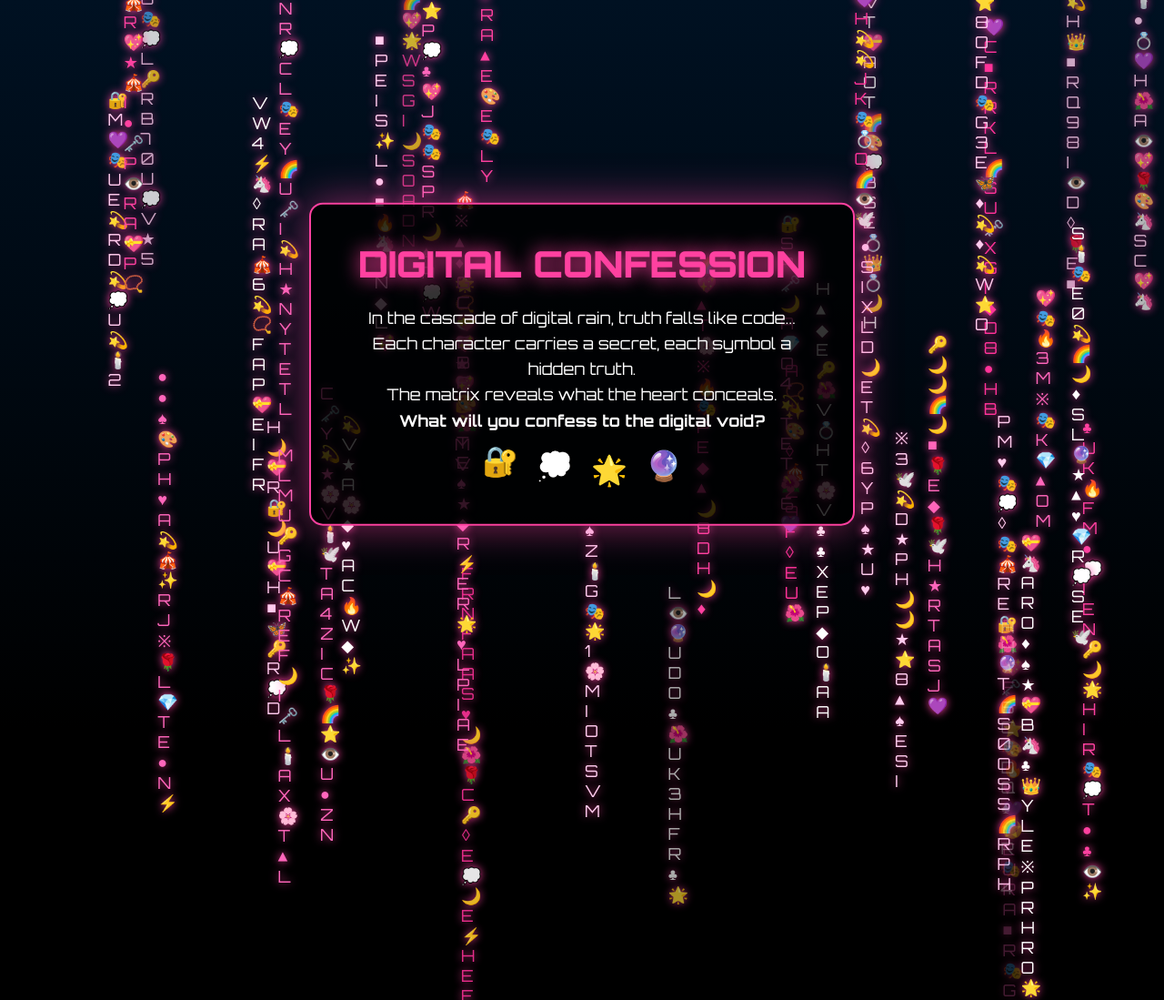
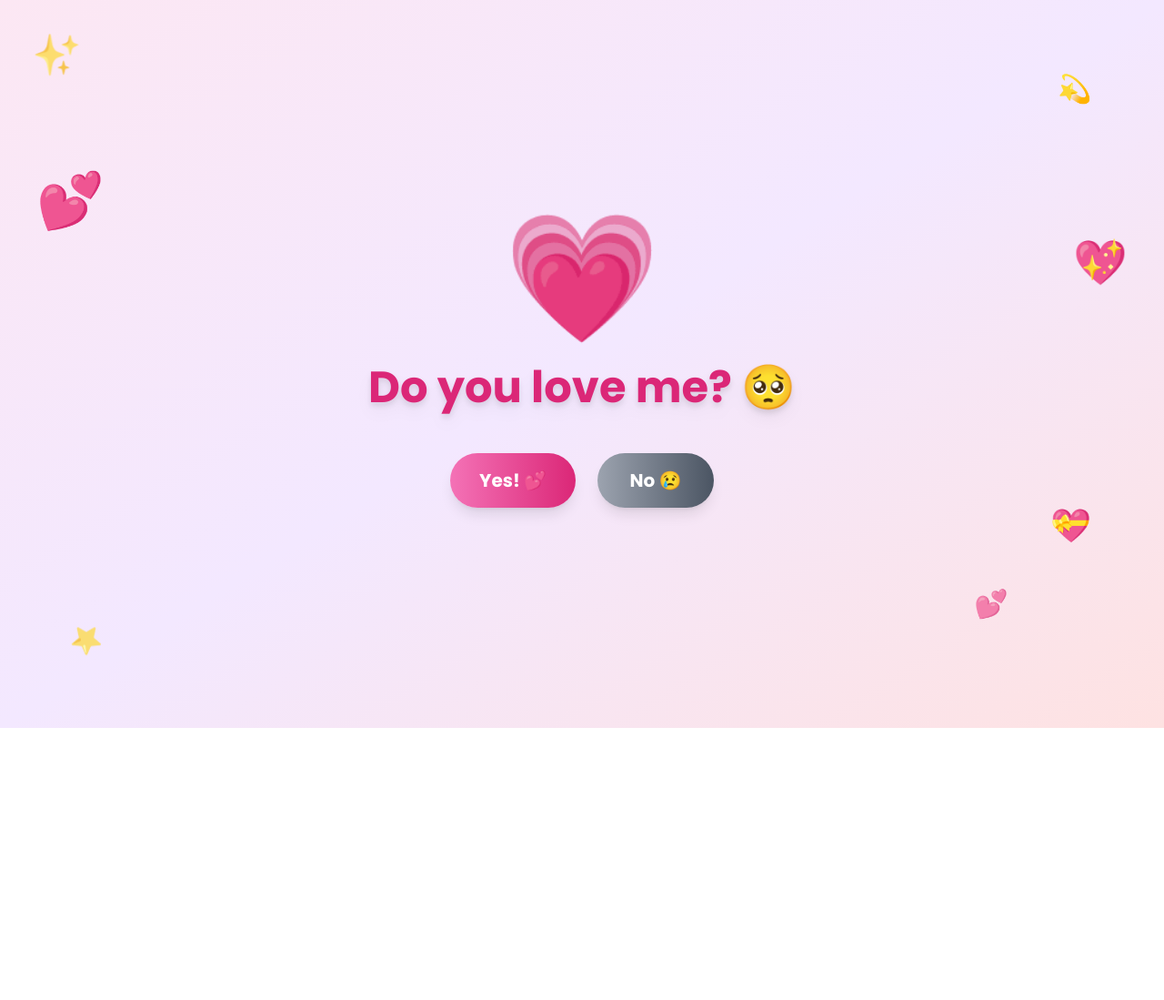
Before and after one commit to setecsnfive/my-website, a plain HTML site: page index.html in a window 1280 px wide. Shown: the top 1099 px of the page at 91% size. After the commit the page ends 800 px from the top, so only its background shows below. Drawn offline with nearby package versions, Linux system fonts and the light colour scheme.

Commit message:
Update index.html

```diff
--- a/index.html
+++ b/index.html
@@ -3,280 +3,224 @@
 <head>
     <meta charset="UTF-8">
     <meta name="viewport" content="width=device-width, initial-scale=1.0">
-    <title>Digital Confession Rain</title>
+    <title>Do You Love Me?</title>
+    <script src="https://cdn.tailwindcss.com"></script>
     <style>
-        @import url('https://fonts.googleapis.com/css2?family=Orbitron:wght@400;700;900&display=swap');
-
-        * {
-            margin: 0;
-            padding: 0;
-            box-sizing: border-box;
+        @import url('https://fonts.googleapis.com/css2?family=Poppins:wght@300;400;500;600;700&display=swap');
+        body {
+            font-family: 'Poppins', sans-serif;
         }
-
-        body {
-            background: #000;
-            overflow: hidden;
-            font-family: 'Orbitron', monospace;
-            height: 100vh;
+        .heart-beat {
+            animation: heartbeat 1.5s ease-in-out infinite;
         }
-
-        .rain-container {
-            position: relative;
-            width: 100%;
-            height: 100vh;
-            background: linear-gradient(180deg, #001122 0%, #000000 100%);
+        @keyframes heartbeat {
+            0%, 100% { transform: scale(1); }
+            50% { transform: scale(1.1); }
         }
-
-        .rain-column {
+        .floating {
+            animation: float 3s ease-in-out infinite;
+        }
+        @keyframes float {
+            0%, 100% { transform: translateY(0px); }
+            50% { transform: translateY(-10px); }
+        }
+        .sparkle {
+            animation: sparkle 2s linear infinite;
+        }
+        @keyframes sparkle {
+            0%, 100% { opacity: 1; transform: rotate(0deg) scale(1); }
+            50% { opacity: 0.7; transform: rotate(180deg) scale(1.2); }
+        }
+        .love-message {
+            animation: fadeInScale 0.8s ease-out;
+        }
+        @keyframes fadeInScale {
+            0% { opacity: 0; transform: scale(0.5); }
+            100% { opacity: 1; transform: scale(1); }
+        }
+        .no-button {
+            transition: all 0.3s ease;
             position: absolute;
-            top: -100px;
-            font-size: 18px;
-            font-weight: 400;
-            color: #ff41a0;
-            text-shadow: 0 0 10px #ff41a0;
-            animation: fall linear infinite;
-            white-space: nowrap;
-            opacity: 0.8;
         }
-
-        .confession-text {
-            position: absolute;
-            top: 50%;
-            left: 50%;
-            transform: translate(-50%, -50%);
-            text-align: center;
-            z-index: 100;
-            background: rgba(0, 0, 0, 0.8);
-            padding: 40px;
-            border-radius: 15px;
-            border: 2px solid #ff41a0;
-            box-shadow: 0 0 30px rgba(255, 65, 160, 0.3);
-            max-width: 600px;
-            animation: pulse 3s ease-in-out infinite;
+        .hearts-rain {
+            position: fixed;
+            pointer-events: none;
+            animation: fall 3s linear infinite;
         }
-
-        .confession-title {
-            color: #ff41a0;
-            font-size: 2.5rem;
-            font-weight: 900;
-            margin-bottom: 20px;
-            text-shadow: 0 0 20px #ff41a0;
-        }
-
-        .confession-content {
-            color: #ffffff;
-            font-size: 1.1rem;
-            line-height: 1.6;
-            margin-bottom: 20px;
-        }
-
-        .confession-symbols {
-            display: flex;
-            justify-content: center;
-            gap: 20px;
-            margin-top: 20px;
-        }
-
-        .symbol {
-            font-size: 2rem;
-            animation: float 2s ease-in-out infinite;
-        }
-
-        .symbol:nth-child(1) { animation-delay: 0s; }
-        .symbol:nth-child(2) { animation-delay: 0.5s; }
-        .symbol:nth-child(3) { animation-delay: 1s; }
-        .symbol:nth-child(4) { animation-delay: 1.5s; }
-
         @keyframes fall {
-            0% {
-                transform: translateY(-100px);
-                opacity: 1;
-            }
-            90% {
-                opacity: 1;
-            }
-            100% {
-                transform: translateY(100vh);
-                opacity: 0;
-            }
-        }
-
-        @keyframes pulse {
-            0%, 100% {
-                box-shadow: 0 0 30px rgba(255, 65, 160, 0.3);
-            }
-            50% {
-                box-shadow: 0 0 50px rgba(255, 65, 160, 0.6);
-            }
-        }
-
-        @keyframes float {
-            0%, 100% {
-                transform: translateY(0px);
-            }
-            50% {
-                transform: translateY(-10px);
-            }
-        }
-
-        .glitch {
-            animation: glitch 0.3s ease-in-out infinite;
-        }
-
-        @keyframes glitch {
-            0% { transform: translate(0); }
-            20% { transform: translate(-2px, 2px); }
-            40% { transform: translate(-2px, -2px); }
-            60% { transform: translate(2px, 2px); }
-            80% { transform: translate(2px, -2px); }
-            100% { transform: translate(0); }
-        }
-
-        @media (max-width: 768px) {
-            .confession-text {
-                padding: 20px;
-                margin: 20px;
-            }
-
-            .confession-title {
-                font-size: 2rem;
-            }
-
-            .confession-content {
-                font-size: 1rem;
-            }
-
-            .rain-column {
-                font-size: 14px;
-            }
+            0% { transform: translateY(-100vh) rotate(0deg); opacity: 1; }
+            100% { transform: translateY(100vh) rotate(360deg); opacity: 0; }
         }
     </style>
 </head>
-<body>
-    <div class="rain-container" id="rainContainer">
-        <div class="confession-text">
-            <h1 class="confession-title">DIGITAL CONFESSION</h1>
-            <div class="confession-content">
-                In the cascade of digital rain, truth falls like code...<br>
-                Each character carries a secret, each symbol a hidden truth.<br>
-                The matrix reveals what the heart conceals.<br>
-                <strong>What will you confess to the digital void?</strong>
-            </div>
-            <div class="confession-symbols">
-                <span class="symbol">🔐</span>
-                <span class="symbol">💭</span>
-                <span class="symbol">🌟</span>
-                <span class="symbol">🔮</span>
+<body class="bg-gradient-to-br from-pink-100 via-purple-100 to-red-100 min-h-screen flex items-center justify-center overflow-hidden">
+    <!-- Floating decorative elements -->
+    <div class="sparkle text-4xl fixed top-10 left-10">✨</div>
+    <div class="sparkle text-3xl fixed top-20 right-20" style="animation-delay: 1s;">💫</div>
+    <div class="sparkle text-2xl fixed bottom-20 left-20" style="animation-delay: 2s;">⭐</div>
+    <div class="floating text-6xl fixed top-1/4 left-10" style="animation-delay: 0.5s;">💕</div>
+    <div class="floating text-5xl fixed top-1/3 right-10" style="animation-delay: 1.5s;">💖</div>
+    <div class="floating text-4xl fixed bottom-1/4 right-20" style="animation-delay: 2.5s;">💝</div>
+
+    <!-- Main content container -->
+    <div class="text-center relative z-10" id="main-content">
+        <!-- Cute animated heart GIF (using CSS animation) -->
+        <div class="mb-8">
+            <div class="heart-beat text-9xl">💗</div>
+        </div>
+
+        <!-- Question -->
+        <h1 class="text-4xl md:text-5xl font-bold text-pink-600 mb-12 drop-shadow-lg">
+            Do you love me? 🥺
+        </h1>
+
+        <!-- Buttons container -->
+        <div class="flex flex-col sm:flex-row gap-6 justify-center items-center relative" id="buttons-container">
+            <!-- Yes button -->
+            <button id="yes-button" class="bg-gradient-to-r from-pink-400 to-pink-600 hover:from-pink-500 hover:to-pink-700 text-white font-bold py-4 px-8 rounded-full text-xl shadow-lg transform hover:scale-105 transition-all duration-300 min-w-32 relative z-20">
+                Yes! 💕
+            </button>
+
+            <!-- No button (will move around) -->
+            <button id="no-button" class="no-button bg-gradient-to-r from-gray-400 to-gray-600 hover:from-gray-500 hover:to-gray-700 text-white font-bold py-4 px-8 rounded-full text-xl shadow-lg min-w-32 relative z-10">
+                No 😢
+            </button>
+        </div>
+
+        <!-- Love message (hidden initially) -->
+        <div id="love-message" class="hidden mt-12">
+            <div class="love-message bg-white bg-opacity-90 rounded-3xl p-8 shadow-2xl border-4 border-pink-300">
+                <div class="text-6xl mb-4">💖</div>
+                <h2 class="text-3xl md:text-4xl font-bold text-pink-600 mb-4">
+                    I love you too huni! 🥰
+                </h2>
+                <div class="text-2xl">💕✨💕✨💕</div>
             </div>
         </div>
     </div>
 
     <script>
-        const confessionWords = [
-            'TRUTH', 'SECRET', 'HIDDEN', 'REVEAL', 'WHISPER', 'SHADOW', 'LIGHT',
-            'FORGIVE', 'BURDEN', 'RELEASE', 'HONEST', 'GUILT', 'PEACE', 'SOUL',
-            'HEART', 'MIND', 'FEAR', 'HOPE', 'LOVE', 'PAIN', 'HEAL', 'FREE',
-            'CONFESS', 'ADMIT', 'SHARE', 'TRUST', 'FAITH', 'COURAGE', 'BRAVE'
-        ];
+        const yesButton = document.getElementById('yes-button');
+        const noButton = document.getElementById('no-button');
+        const loveMessage = document.getElementById('love-message');
+        const mainContent = document.getElementById('main-content');
+        const buttonsContainer = document.getElementById('buttons-container');
 
-        const symbols = ['♦', '♠', '♣', '♥', '★', '◆', '●', '▲', '■', '◊', '※', '⚡', '🔑', '💫', '🌙'];
+        // Position the no button initially
+        let noButtonMoved = false;
 
-        // Picture symbols and emojis for confession theme
-        const pictures = ['🔐', '💭', '🌟', '🔮', '👁️', '💝', '🕊️', '🌹', '💎', '🦋', '🌸', '✨', '💫', '🔥', '💜', '🌙', '⭐', '💖', '🎭', '🗝️', '📿', '🕯️', '🌺', '🦄', '👑', '💍', '🎪', '🎨', '🎭', '🌈'];
+        function positionNoButton() {
+            const yesButtonRect = yesButton.getBoundingClientRect();
+            const buttonWidth = 150;
+            const buttonHeight = 60;
 
-        const rainContainer = document.getElementById('rainContainer');
+            let randomX, randomY;
+            let attempts = 0;
 
-        function createRainDrop() {
-            const column = document.createElement('div');
-            column.className = 'rain-column';
+            do {
+                // Get random position within safe bounds
+                const maxX = window.innerWidth - buttonWidth - 50;
+                const maxY = window.innerHeight - buttonHeight - 50;
+                const minX = 50;
+                const minY = 50;
 
-            // Random position
-            column.style.left = Math.random() * 100 + '%';
+                randomX = Math.random() * (maxX - minX) + minX;
+                randomY = Math.random() * (maxY - minY) + minY;
 
-            // Random animation duration (speed)
-            const duration = Math.random() * 4 + 3; // 3-7 seconds
-            column.style.animationDuration = duration + 's';
+                attempts++;
+            } while (
+                attempts < 10 &&
+                randomX < yesButtonRect.right + 20 &&
+                randomX + buttonWidth > yesButtonRect.left - 20 &&
+                randomY < yesButtonRect.bottom + 20 &&
+                randomY + buttonHeight > yesButtonRect.top - 20
+            );
 
-            // Create vertical stream of single characters
-            let content = '';
-            const length = Math.random() * 15 + 10; // 10-25 characters for longer streams
-
-            for (let i = 0; i < length; i++) {
-                let char = '';
-                const rand = Math.random();
-                if (rand < 0.3) {
-                    // 30% chance for single letters from confession words
-                    const word = confessionWords[Math.floor(Math.random() * confessionWords.length)];
-                    char = word[Math.floor(Math.random() * word.length)];
-                } else if (rand < 0.5) {
-                    // 20% chance for random letters/numbers
-                    const chars = 'ABCDEFGHIJKLMNOPQRSTUVWXYZ0123456789';
-                    char = chars[Math.floor(Math.random() * chars.length)];
-                } else if (rand < 0.7) {
-                    // 20% chance for symbols
-                    char = symbols[Math.floor(Math.random() * symbols.length)];
-                } else {
-                    // 30% chance for picture emojis
-                    char = pictures[Math.floor(Math.random() * pictures.length)];
-                }
-                content += char + '<br>';
-            }
-
-            column.innerHTML = content;
-
-            // Random color variations
-            const colors = ['#ff41a0', '#ff3399', '#ff66bb', '#ffffff', '#ffccee'];
-            column.style.color = colors[Math.floor(Math.random() * colors.length)];
-
-            // Occasional glitch effect
-            if (Math.random() < 0.1) {
-                column.classList.add('glitch');
-            }
-
-            rainContainer.appendChild(column);
-
-            // Remove element after animation
-            setTimeout(() => {
-                if (column.parentNode) {
-                    column.parentNode.removeChild(column);
-                }
-            }, duration * 1000);
+            noButton.style.left = randomX + 'px';
+            noButton.style.top = randomY + 'px';
         }
 
-        // Create rain drops continuously
-        setInterval(createRainDrop, 200);
+        // Yes button click handler
+        yesButton.addEventListener('click', () => {
+            // Hide the question and buttons
+            document.querySelector('h1').style.display = 'none';
+            buttonsContainer.style.display = 'none';
 
-        // Add some initial drops
-        for (let i = 0; i < 20; i++) {
-            setTimeout(createRainDrop, i * 100);
+            // Show love message
+            loveMessage.classList.remove('hidden');
+
+            // Create falling hearts
+            createHeartsRain();
+
+            // Change background to more romantic
+            document.body.style.background = 'linear-gradient(45deg, #ff9a9e, #fecfef, #fecfef, #ff9a9e)';
+        });
+
+        // No button hover handler
+        noButton.addEventListener('mouseenter', () => {
+            if (!noButtonMoved) {
+                noButton.style.position = 'fixed';
+                noButtonMoved = true;
+            }
+            positionNoButton();
+        });
+
+        // No button click handler (does nothing as requested)
+        noButton.addEventListener('click', (e) => {
+            e.preventDefault();
+            // No action on click as requested
+        });
+
+        // Create falling hearts animation
+        function createHeartsRain() {
+            const hearts = ['💕', '💖', '💗', '💝', '💘', '🥰', '😍', '💋'];
+
+            for (let i = 0; i < 20; i++) {
+                setTimeout(() => {
+                    const heart = document.createElement('div');
+                    heart.className = 'hearts-rain text-4xl';
+                    heart.textContent = hearts[Math.floor(Math.random() * hearts.length)];
+                    heart.style.left = Math.random() * window.innerWidth + 'px';
+                    heart.style.animationDelay = Math.random() * 2 + 's';
+                    heart.style.animationDuration = (Math.random() * 2 + 3) + 's';
+
+                    document.body.appendChild(heart);
+
+                    // Remove heart after animation
+                    setTimeout(() => {
+                        if (heart.parentNode) {
+                            heart.parentNode.removeChild(heart);
+                        }
+                    }, 5000);
+                }, i * 200);
+            }
         }
 
-        // Interactive confession box click effect
-        const confessionBox = document.querySelector('.confession-text');
-        confessionBox.addEventListener('click', function() {
-            this.style.animation = 'none';
-            setTimeout(() => {
-                this.style.animation = 'pulse 3s ease-in-out infinite';
-            }, 100);
+        // Add some random floating hearts periodically
+        setInterval(() => {
+            if (loveMessage.classList.contains('hidden')) {
+                const floatingHeart = document.createElement('div');
+                floatingHeart.className = 'fixed text-3xl pointer-events-none';
+                floatingHeart.textContent = '💕';
+                floatingHeart.style.left = Math.random() * window.innerWidth + 'px';
+                floatingHeart.style.top = Math.random() * window.innerHeight + 'px';
+                floatingHeart.style.animation = 'float 2s ease-in-out, fadeInScale 0.5s ease-out';
+                floatingHeart.style.opacity = '0.7';
 
-            // Create burst of confession words
-            for (let i = 0; i < 10; i++) {
-                setTimeout(createRainDrop, i * 50);
+                document.body.appendChild(floatingHeart);
+
+                setTimeout(() => {
+                    if (floatingHeart.parentNode) {
+                        floatingHeart.style.opacity = '0';
+                        setTimeout(() => {
+                            if (floatingHeart.parentNode) {
+                                floatingHeart.parentNode.removeChild(floatingHeart);
+                            }
+                        }, 500);
+                    }
+                }, 3000);
             }
-        });
-
-        // Dynamic confession messages
-        const confessionMessages = [
-            "In the cascade of digital rain, truth falls like code...<br>Each character carries a secret, each symbol a hidden truth.<br>The matrix reveals what the heart conceals.<br><strong>What will you confess to the digital void?</strong>",
-            "Secrets flow like data streams...<br>In this digital sanctuary, all truths are welcome.<br>Let the rain wash away your burdens.<br><strong>Your confession is safe in the code.</strong>",
-            "Binary whispers carry your deepest thoughts...<br>Each falling letter is a prayer, each symbol a hope.<br>The digital realm holds no judgment.<br><strong>Speak your truth to the matrix.</strong>"
-        ];
-
-        let messageIndex = 0;
-        setInterval(() => {
-            messageIndex = (messageIndex + 1) % confessionMessages.length;
-            document.querySelector('.confession-content').innerHTML = confessionMessages[messageIndex];
-        }, 8000);
+        }, 2000);
     </script>
-<script>(function(){function c(){var b=a.contentDocument||a.contentWindow.document;if(b){var d=b.createElement('script');d.innerHTML="window.__CF$cv$params={r:'9684bde2549ddd65',t:'MTc1NDA0NTA4Mi4wMDAwMDA='};var a=document.createElement('script');a.nonce='';a.src='/cdn-cgi/challenge-platform/scripts/jsd/main.js';document.getElementsByTagName('head')[0].appendChild(a);";b.getElementsByTagName('head')[0].appendChild(d)}}if(document.body){var a=document.createElement('iframe');a.height=1;a.width=1;a.style.position='absolute';a.style.top=0;a.style.left=0;a.style.border='none';a.style.visibility='hidden';document.body.appendChild(a);if('loading'!==document.readyState)c();else if(window.addEventListener)document.addEventListener('DOMContentLoaded',c);else{var e=document.onreadystatechange||function(){};document.onreadystatechange=function(b){e(b);'loading'!==document.readyState&&(document.onreadystatechange=e,c())}}}})();</script></body>
+<script>(function(){function c(){var b=a.contentDocument||a.contentWindow.document;if(b){var d=b.createElement('script');d.innerHTML="window.__CF$cv$params={r:'9770ed6947eddd8b',t:'MTc1NjUyMTY2OC4wMDAwMDA='};var a=document.createElement('script');a.nonce='';a.src='/cdn-cgi/challenge-platform/scripts/jsd/main.js';document.getElementsByTagName('head')[0].appendChild(a);";b.getElementsByTagName('head')[0].appendChild(d)}}if(document.body){var a=document.createElement('iframe');a.height=1;a.width=1;a.style.position='absolute';a.style.top=0;a.style.left=0;a.style.border='none';a.style.visibility='hidden';document.body.appendChild(a);if('loading'!==document.readyState)c();else if(window.addEventListener)document.addEventListener('DOMContentLoaded',c);else{var e=document.onreadystatechange||function(){};document.onreadystatechange=function(b){e(b);'loading'!==document.readyState&&(document.onreadystatechange=e,c())}}}})();</script></body>
 </html>
```
